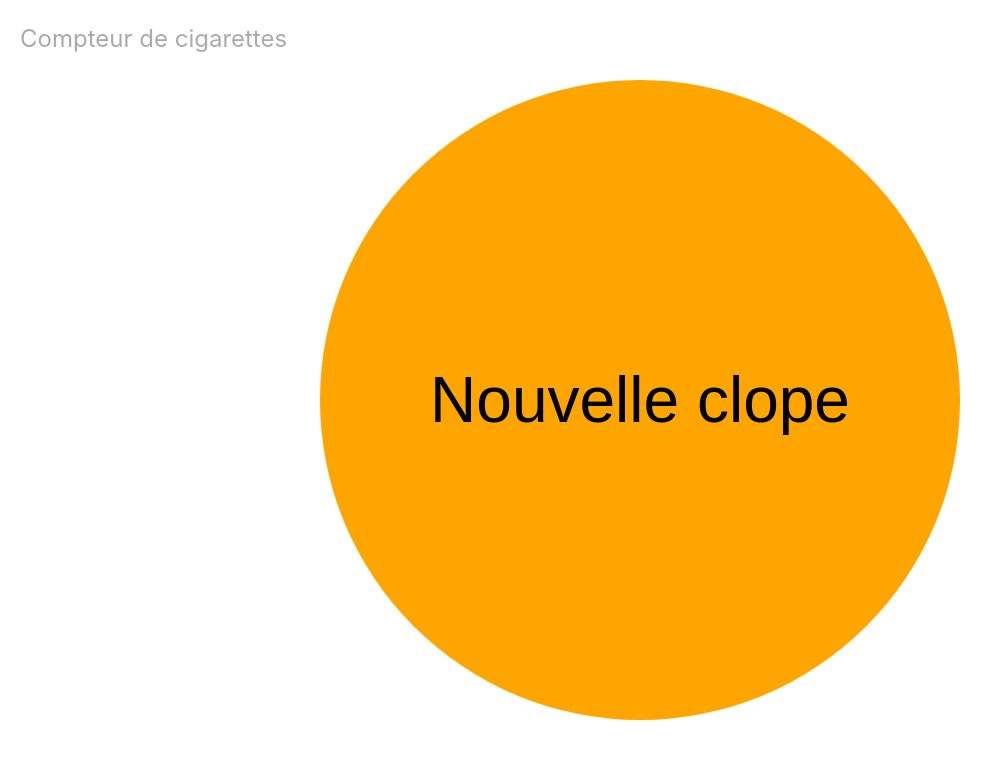
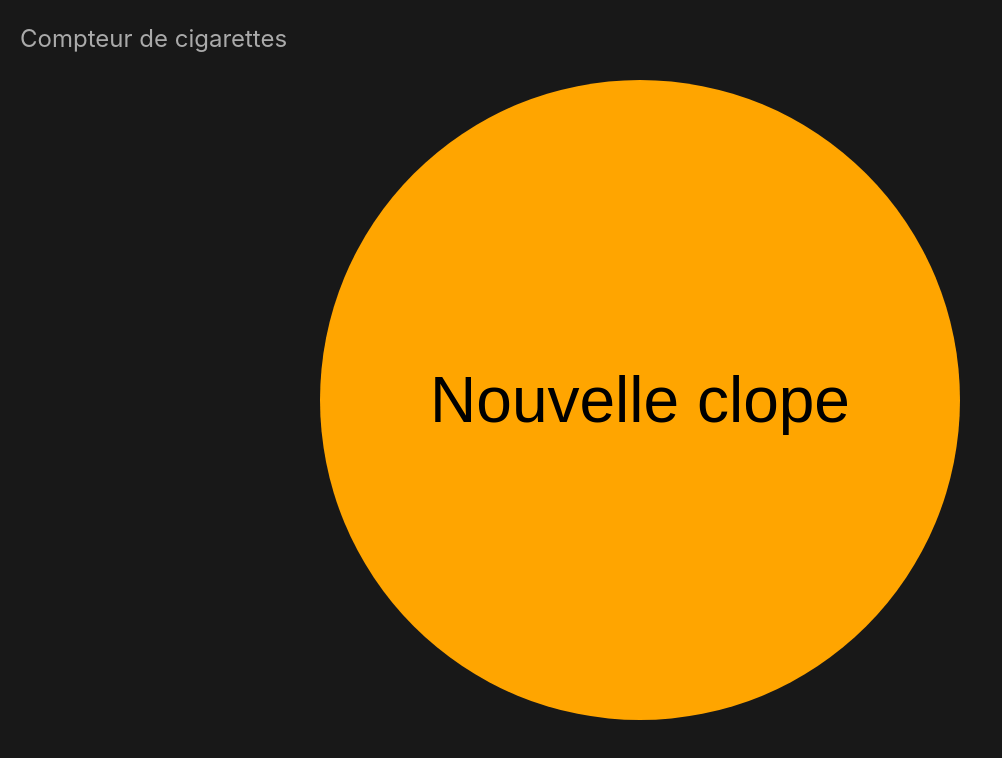
Before and after one commit to at-github/cigarette-counter, a Vue app: page / in a window 1280 px wide. Shown: the top 758 px of the page, without its empty margins (0-1002 px from the left). Built offline with nearby package versions, Linux system fonts and the light colour scheme.

Commit message:
UI - Force dark theme

```diff
--- a/src/assets/base.css
+++ b/src/assets/base.css
@@ -23,7 +23,7 @@
 
 /* semantic color variables for this project */
 :root {
-  --color-background: var(--vt-c-white);
+  --color-background: var(--vt-c-black);
   --color-background-soft: var(--vt-c-white-soft);
   --color-background-mute: var(--vt-c-white-mute);
 
@@ -34,20 +34,6 @@
   --color-text: var(--vt-c-text-light-1);
 
   --section-gap: 160px;
-}
-
-@media (prefers-color-scheme: dark) {
-  :root {
-    --color-background: var(--vt-c-black);
-    --color-background-soft: var(--vt-c-black-soft);
-    --color-background-mute: var(--vt-c-black-mute);
-
-    --color-border: var(--vt-c-divider-dark-2);
-    --color-border-hover: var(--vt-c-divider-dark-1);
-
-    --color-heading: var(--vt-c-text-dark-1);
-    --color-text: var(--vt-c-text-dark-2);
-  }
 }
 
 *,
```
